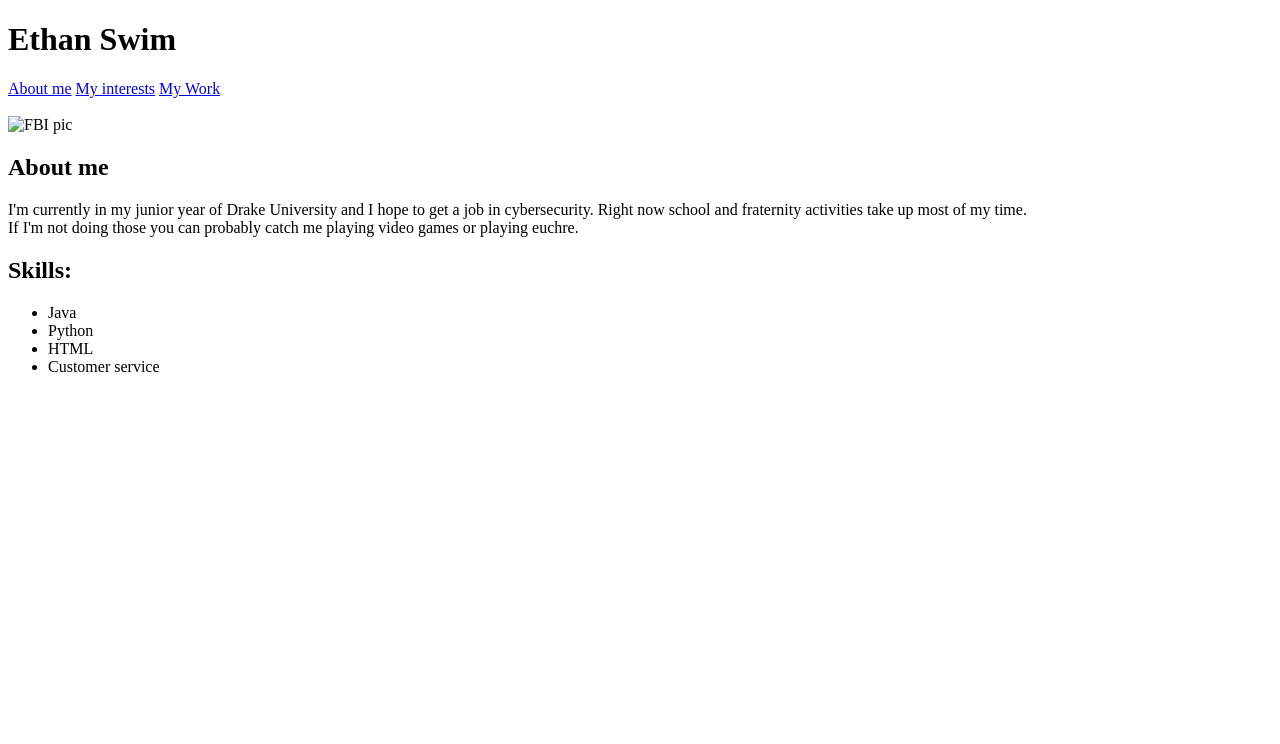
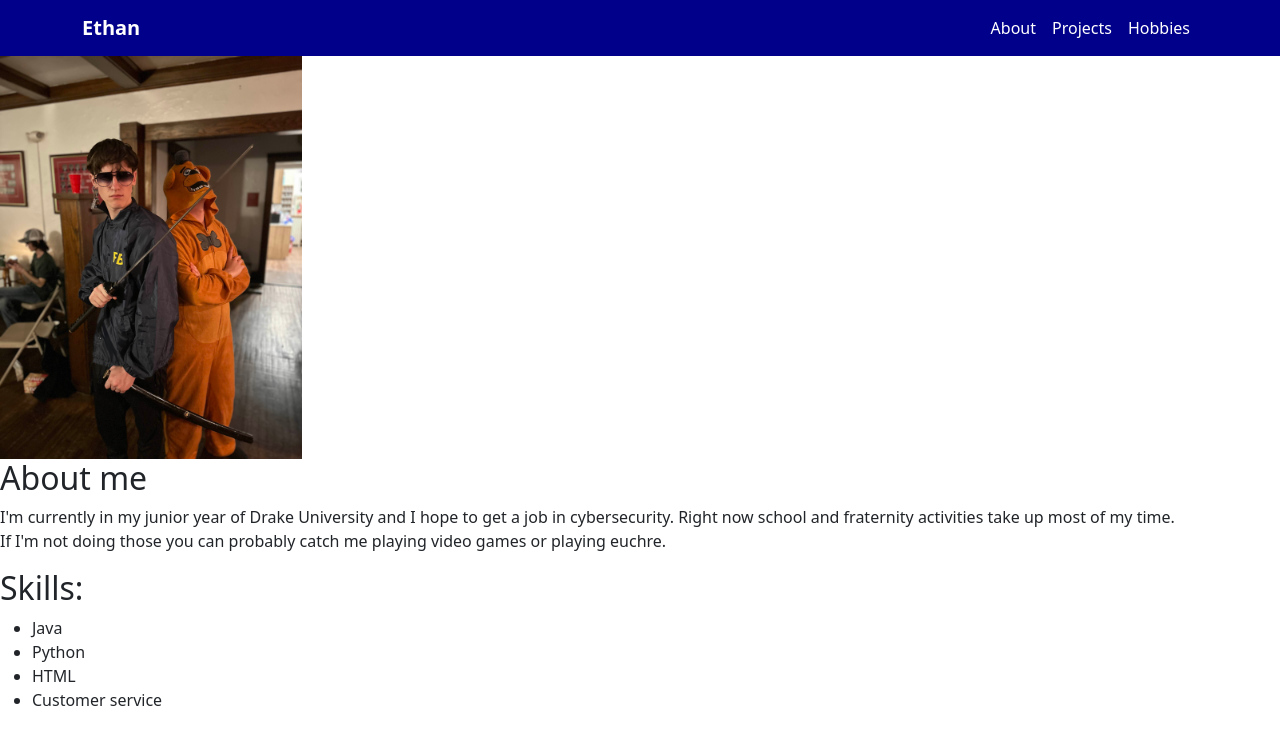
Before and after one commit to drake-full-stack/lab04-bootstrap-portfolio-2-0-Ethan-drk, a plain HTML site: page index.html in a window 1280 px wide. Drawn offline with nearby package versions, Linux system fonts and the light colour scheme.

Commit message:
Experiment with Bootstrap navigation - chose bootstrap because it gives me good stepping stones to work with but still allows for custom colors, fonts, etc.

```diff
--- a/index.html
+++ b/index.html
@@ -2,18 +2,29 @@
 <html lang="en">
 <head>
     <meta charset="UTF-8">
+    <link href="https://cdn.jsdelivr.net/npm/bootstrap@5.3.0/dist/css/bootstrap.min.css" rel="stylesheet">
+    <link rel="stylesheet" href="styles.css">
     <meta name="viewport" content="width=device-width, initial-scale=1.0">
     <title>Ethan Swim Portfolio</title>
 </head>
 <body>
     <Header>
-        <h1>Ethan Swim</h1>
-        <nav>
-            <a href="index.html">About me</a>
-            <a href="hobbies.html">My interests</a>
-            <a href="projects.html">My Work</a>
-        </nav>
-    <br>
+    <nav class="navbar navbar-expand-lg navbar-custom navBackground">
+        <div class="container">
+            <a class="navbar-brand" href="#">Ethan</a>
+            <button class="navbar-toggler" type="button" data-bs-toggle="collapse" data-bs-target="#navbarNav">
+                <span class="navbar-toggler-icon"></span>
+            </button>
+            <div class="collapse navbar-collapse" id="navbarNav">
+                <ul class="navbar-nav ms-auto">
+                    <li class="nav-item"><a class="nav-link" href="index.html">About</a></li>
+                    <li class="nav-item"><a class="nav-link" href="projects.html">Projects</a></li>
+                    <li class="nav-item"><a class="nav-link" href="hobbies.html">Hobbies</a></li>
+                </ul>
+            </div>
+        </div>
+    </nav>
+
     </Header>
 
     <img src ='images\FBI.jpg' alt = "FBI pic" width="302" height="403">
@@ -30,5 +41,7 @@
         <li>HTML</li>
         <li>Customer service</li>
     </ul>
+
+    <script src="https://cdn.jsdelivr.net/npm/bootstrap@5.3.0/dist/js/bootstrap.bundle.min.js"></script>
 </body>
 </html>
--- /dev/null
+++ b/styles.css
@@ -0,0 +1,11 @@
+.navBackground{
+background-color: #00008B;
+}
+
+.navbar-custom .nav-link {
+        color: #FFFF;
+    }
+.navbar-custom .navbar-brand{
+    font-weight: bold;
+    color: #FFFF;
+}
```
Also changed, not shown: hobbies.html (+19 -7 lines), projects.html (+19 -6 lines), images/FBI.jpg (added), images/V1.png (added).
